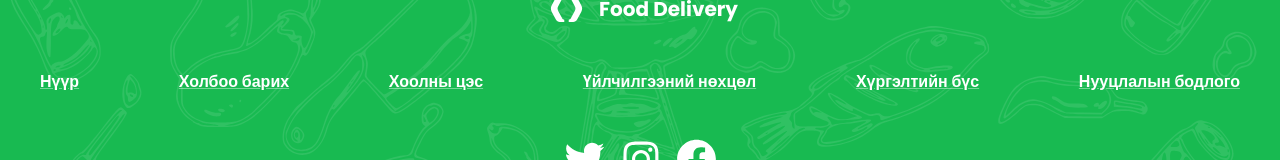
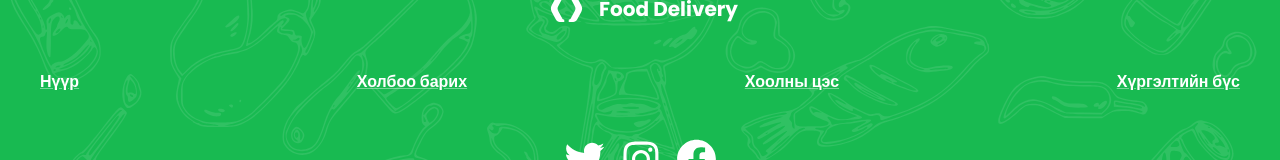
Before and after one commit to LEAP-MNG-1f/Gereltbaatar-food-delivery, a Next.js app in the folder food-delivery/: page / in a window 1280 px wide. Shown: the part 3104-3264 px from the top of the page. Built offline with nearby package versions, Linux system fonts and the light colour scheme; no server answers.

Commit message:
footer hesgees hereggu bolson linkiig hassan

```diff
--- a/food-delivery/src/components/parts/Footer.tsx
+++ b/food-delivery/src/components/parts/Footer.tsx
@@ -40,17 +40,7 @@ export const Footer = () => {
                 </Link>
                 <Link href="#" color="#fff">
                   <p className="font-Poppins text-base font-semibold not-italic">
-                    Үйлчилгээний нөхцөл
-                  </p>
-                </Link>
-                <Link href="#" color="#fff">
-                  <p className="font-Poppins text-base font-semibold not-italic">
                     Хүргэлтийн бүс
-                  </p>
-                </Link>
-                <Link href="#" color="#fff">
-                  <p className="font-Poppins text-base font-semibold not-italic">
-                    Нууцлалын бодлого
                   </p>
                 </Link>
               </div>
```
